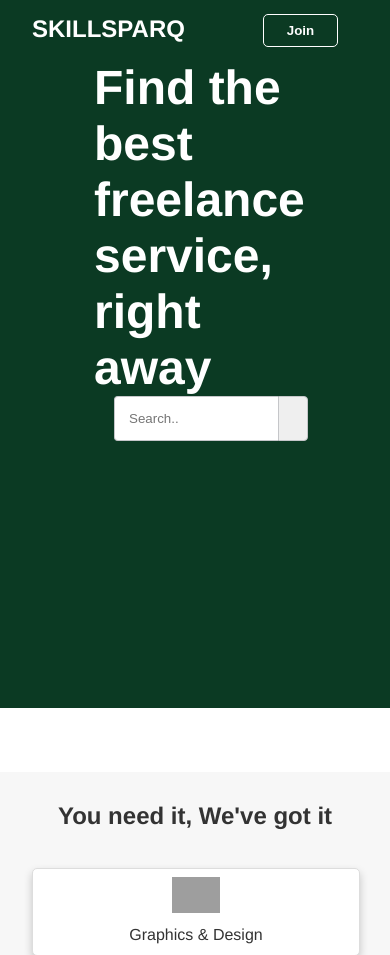
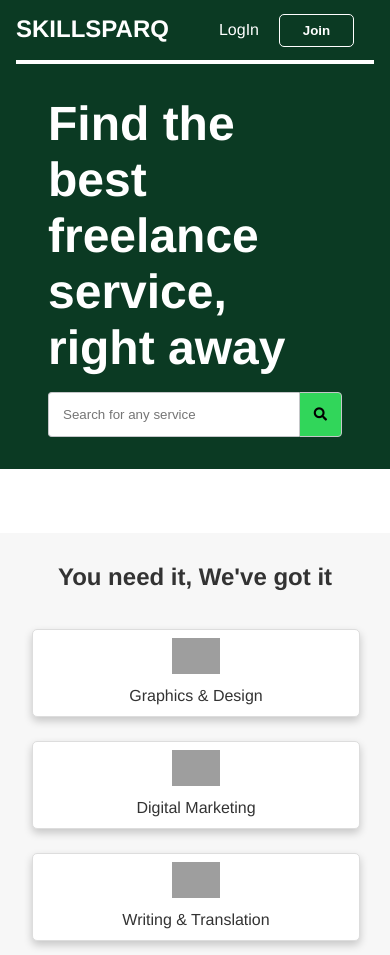
Before and after one commit to sahan462/Skillsparq, a PHP site: page /skillsparq/home in a window 390 px wide. Shown: the top 955 px of the page. Run offline with PHP 8.4, Linux system fonts and the light colour scheme; grey boxes are pictures that could not be loaded.

Commit message:
card slider done

```diff
--- a/app/views/home.view.php
+++ b/app/views/home.view.php
@@ -5,6 +5,7 @@
     <meta name="viewport" content="width=device-width, initial-scale=1.0">
     <title>Home</title>
     <link rel="stylesheet" href="./assests/css/home.styles.css">
+    <link rel="stylesheet" href="https://cdnjs.cloudflare.com/ajax/libs/font-awesome/5.15.1/css/all.min.css" />
     <style>
         @import url('https://fonts.googleapis.com/css2?family=Roboto+Condensed:wght@700&display=swap');
     </style>
@@ -20,8 +21,8 @@
                 <div class="navbar">
                     <nav>
                         <ul class="nav-links">
-                            <li class="wordLink" ><a href="register">Become a Seller</a></li>
-                            <li class="wordLink"><a href="login">Sign In</a></li>
+                            <li class="wordLink" id="wordLink-1"><a href="register">Become a Seller</a></li>
+                            <li class="wordLink" id="wordLink-2"><a href="login">LogIn</a></li>
                             <li>
                                 <a href="register"><button>Join</button></a>
                             </li>
@@ -36,7 +37,7 @@
                     <span>Find the best freelance service, right away</span>
                     <div class = "searchBar">
                         <form action="">
-                            <input type="text" placeholder="Search.." name="search">
+                            <input type="text" placeholder="Search for any service" name="search">
                             <button type="submit"><i class="fa fa-search"></i></button>
                         </form>
                     </div>
--- a/public/assests/css/home.styles.css
+++ b/public/assests/css/home.styles.css
@@ -1,16 +1,16 @@
 body{
     font: 400 16px/24px Macan,Helvetica Neue,Helvetica,Arial,sans-serif;
     margin: 0;
+    padding: 0;
 }
 
 /*header*/
 .upperHeader{
     display: flex;
     align-items: center;
-    padding-left: 32px;
-    padding-right: 32px;
     justify-content: space-between;
     height: 60px;
+    width: 100%;
     background-color: #0b3a23;
     position: -webkit-sticky;
     position: sticky;
@@ -19,8 +19,6 @@
 .upperHeader.scrolled{
     display: flex;
     align-items: center;
-    padding-left: 32px;
-    padding-right: 32px;
     justify-content: space-between;
     height: 60px;
     background-color: #0b3a23;
@@ -31,6 +29,7 @@
 }
 .upperHeader .logo a {
     padding-top: 14px;
+    padding-left: 16px;
     font-size: 24px;
     color: #fff;
     text-decoration: none;
@@ -44,6 +43,7 @@
     font-weight: bold;
 }
 .nav-links {
+    padding-right: 16px;
     list-style: none;
     display: flex;
     align-items: center;
@@ -89,23 +89,7 @@
 }
 
 @media only screen and (max-width: 600px) {
-    .slider-out-container{
-        display: flex;
-        flex-direction: column;
-        margin: 0;
-        padding: 0;
-        height: auto;
-    }
-
-    .slider-out-container .header{
-        width: 100%;
-    }
-
-    .slider-out-container .slider-container{
-        display: none;
-    }
-
-    .nav-links .wordLink{
+    .nav-links #wordLink-1{
         display: none;
     }
 }
@@ -118,6 +102,7 @@
     width: 100%;
     height: 648px;
     margin-bottom: 64px;
+    box-sizing: border-box;
 }
 .slider-out-container {
     display: flex;
@@ -129,8 +114,10 @@
     display: flex;
     flex-direction: column;
     align-items: center;
+    box-sizing: border-box;
+    padding-left: 32px;
+    padding-right: 32px;
     width: 60%;
-    padding-left: 32px;
 }
 .slider-out-container .header span {
     font-weight: bold;
@@ -139,9 +126,8 @@
 }
 
 .searchBar{
-    flex-basis: 200%;
-    margin-left: 20px;
-    margin-right: 20px;
+    width: 100%;
+    padding-top: 16px;
 }
 
 .searchBar form{
@@ -166,6 +152,7 @@
     margin: 0;
     padding: 14px;
     cursor: pointer;
+    background-color: #31d65a;
     border: 1px solid #c5c6c9;
     border-radius: 0 4px 4px 0;
 }
@@ -228,6 +215,23 @@
         height: 450px;
     }
 
+    .slider-out-container{
+        width: 100%;
+        flex-direction: column;
+        height: auto;
+        padding:0 16px 32px 16px;
+    }
+
+    .slider-out-container .header {
+        padding-top: 32px;
+        border-top: 4px solid #fff;
+        width: 100%;
+    }
+
+    .slider-container{
+        display: none;
+    }
+
 }
 
 @media only screen and (max-width: 600px) {
@@ -246,6 +250,25 @@
         width: 100%;
         height: 300px;
     }
+
+
+    .slider-out-container{
+        width: 100%;
+        flex-direction: column;
+        height: auto;
+        padding:0 16px 32px 16px;
+    }
+
+    .slider-out-container .header {
+        padding-top: 32px;
+        border-top: 4px solid #fff;
+        width: 100%;
+    }
+
+    .slider-container{
+        display: none;
+    }
+
 }
 
 
--- a/public/assests/js/home.script.js
+++ b/public/assests/js/home.script.js
@@ -15,7 +15,7 @@
 
     const upperHeaders = document.getElementsByClassName('upperHeader');
     const logoLink = document.querySelector('.upperHeader .logo a');
-    const liLink = document.querySelector('.nav-links a');
+    const liLinks = document.querySelectorAll('.nav-links a');
     const buttonLink = document.querySelector('.upperHeader button');
     const hrline = document.querySelector('.upperHeader');
 
@@ -25,16 +25,24 @@
             upperHeader.style.backgroundColor = '#0b3a23';
             hrline.classList.remove('scrolled');
             logoLink.classList.remove('scrolled');
-            liLink.classList.remove('scrolled');
             buttonLink.classList.remove('scrolled');
         }else {
             upperHeader.style.backgroundColor = 'white';
             hrline.classList.add('scrolled');
             logoLink.classList.add('scrolled');
-            liLink.classList.add('scrolled');
             buttonLink.classList.add('scrolled');
         }
     }
+
+    for (let i = 0; i < liLinks.length; i++) {
+        const liLink = liLinks[i];
+        if(verticalScrollPx === 0){
+            liLink.classList.remove('scrolled');
+        }else {
+            liLink.classList.add('scrolled');
+        }
+    }
+
 });
 
 
```
Also changed, not shown: app/views/register.view.php (+1 -8 lines), public/assests/css/register.styles.css (+103 -0 lines).
